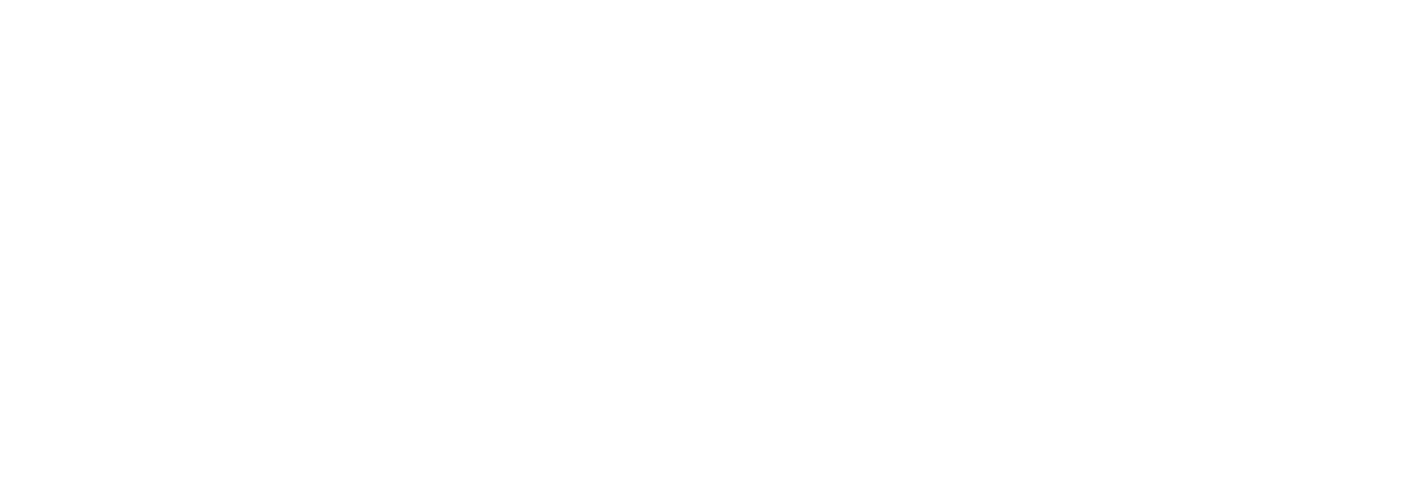
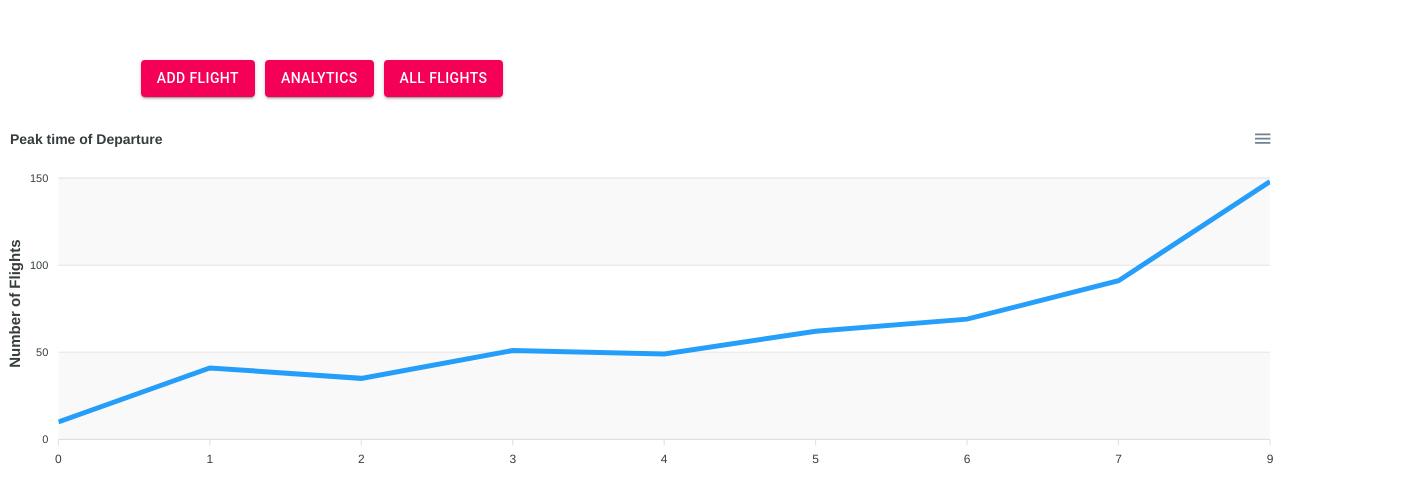
Before and after one commit to TanNguyen5659/172cmpe, a React (Create React App) app in the folder react-springboot-mysql-master/frontend/: page /analytic in a window 1280 px wide. Shown: the top 502 px of the page, 1421 px wide, since content can reach past the window. Built offline with nearby package versions, Linux system fonts and the light colour scheme.

Commit message:
add graoh page

```diff
--- a/react-springboot-mysql-master/frontend/package.json
+++ b/react-springboot-mysql-master/frontend/package.json
@@ -9,7 +9,9 @@
     "@testing-library/jest-dom": "^4.2.4",
     "@testing-library/react": "^9.4.0",
     "@testing-library/user-event": "^7.2.1",
+    "apexcharts": "^3.22.2",
     "react": "^16.12.0",
+    "react-apexcharts": "^1.3.7",
     "react-dom": "^16.12.0",
     "react-router-dom": "^5.1.2",
     "react-scripts": "3.3.0"
--- a/react-springboot-mysql-master/frontend/public/styles.css
+++ b/react-springboot-mysql-master/frontend/public/styles.css
@@ -2,3 +2,24 @@
   position: relative;
   top: 10px;
 }
+
+.buttonBar {
+  align-self: baseline;
+  position: relative;
+  left: 11%;
+}
+
+.makeSpace {
+  margin-left: 10px;
+}
+
+.inlineBlock {
+  display: inline-block;
+}
+.makespaceButtom {
+  margin-bottom: 30px;
+}
+
+.makespacetop {
+  margin-top: 60px;
+}
--- a/react-springboot-mysql-master/frontend/src/App.js
+++ b/react-springboot-mysql-master/frontend/src/App.js
@@ -2,16 +2,16 @@
 import AddFlight from "./Components/AddFlight";
 import { Route, BrowserRouter as Router } from "react-router-dom";
 import Table from "./Components/Table";
+import Analytic from "./Components/analytic";
 
 function App() {
-
-    return (
-      <Router>
-        <Route exact path="/" component={AddFlight} />
-        <Route exact path="/view" component={Table} />
-      </Router>
-    );
-
+  return (
+    <Router>
+      <Route exact path="/" component={Table} />
+      <Route path="/addFlight" component={AddFlight} />
+      <Route path="/analytic" component={Analytic} />
+    </Router>
+  );
 }
 
 export default App;
--- a/react-springboot-mysql-master/frontend/src/Components/AddFlight.js
+++ b/react-springboot-mysql-master/frontend/src/Components/AddFlight.js
@@ -10,29 +10,29 @@
 import { makeStyles } from "@material-ui/core/styles";
 import Container from "@material-ui/core/Container";
 
-const useStyles = makeStyles(theme => ({
+const useStyles = makeStyles((theme) => ({
   paper: {
     marginTop: theme.spacing(7),
     display: "flex",
     flexDirection: "column",
-    alignItems: "center"
+    alignItems: "center",
   },
   avatar: {
     margin: theme.spacing(1),
-    backgroundColor: theme.palette.secondary.main
+    backgroundColor: theme.palette.secondary.main,
   },
   form: {
     width: "100%", // Fix IE 11 issue.
-    marginTop: theme.spacing(3)
+    marginTop: theme.spacing(3),
   },
   submit: {
-    margin: theme.spacing(3, 0, 2)
+    margin: theme.spacing(3, 0, 2),
   },
   textField: {
     marginLeft: theme.spacing(1),
     marginRight: theme.spacing(1),
-    width: "100%"
-  }
+    width: "100%",
+  },
 }));
 
 export default function AddFlight() {
@@ -47,14 +47,18 @@
   const [arrivalTime, setArrivalTime] = React.useState("");
   const [status, setStatus] = React.useState("");
 
-  const handleAirlineChange = event => {setAirlineName(event.target.value);
-  console.log("check date: ",event.target.value)}
-  const handleFlightNumberChange = event => setFlightNumber(event.target.value);
-  const handleGateChange = event => setGate(event.target.value);
-  const handleDestinationChange = event => setDestination(event.target.value);
-  const handleDepartureTimeChange = event => setDepartureTime(event.target.value);
-  const handleArrivalTimeChange = event => setArrivalTime(event.target.value);
-  const handleStatusChange = event => setStatus(event.target.value);
+  const handleAirlineChange = (event) => {
+    setAirlineName(event.target.value);
+    console.log("check date: ", event.target.value);
+  };
+  const handleFlightNumberChange = (event) =>
+    setFlightNumber(event.target.value);
+  const handleGateChange = (event) => setGate(event.target.value);
+  const handleDestinationChange = (event) => setDestination(event.target.value);
+  const handleDepartureTimeChange = (event) =>
+    setDepartureTime(event.target.value);
+  const handleArrivalTimeChange = (event) => setArrivalTime(event.target.value);
+  const handleStatusChange = (event) => setStatus(event.target.value);
 
   const [message, setMessage] = React.useState("Nothing saved in the session");
 
@@ -65,20 +69,28 @@
       cache: "no-cache", // *default, no-cache, reload, force-cache, only-if-cached
       credentials: "same-origin", // include, *same-origin, omit
       headers: {
-        "Content-Type": "application/json"
+        "Content-Type": "application/json",
         // 'Content-Type': 'application/x-www-form-urlencoded',
       },
       redirect: "follow", // manual, *follow, error
       referrerPolicy: "no-referrer", // no-referrer, *client
-      body: JSON.stringify(toInput) // body data type must match "Content-Type" header
+      body: JSON.stringify(toInput), // body data type must match "Content-Type" header
     });
     let body = await response.json();
     console.log(body.id);
     setMessage(body.id ? "Data sucessfully updated" : "Data failed to update");
   }
 
-  const handleSubmit = variables => {
-    const toInput = { airline, flightNumber, gate, destination, departureTime, arrivalTime, status};
+  const handleSubmit = (variables) => {
+    const toInput = {
+      airline,
+      flightNumber,
+      gate,
+      destination,
+      departureTime,
+      arrivalTime,
+      status,
+    };
     sampleFunc(toInput);
     setAirlineName("");
     setFlightNumber("");
@@ -214,7 +226,7 @@
 
           <Grid container justify="center">
             <Grid item>
-              <Link to="/view">View Flight Data</Link>
+              <Link to="/">View Flight Data</Link>
             </Grid>
           </Grid>
         </form>
--- a/react-springboot-mysql-master/frontend/src/Components/Table.js
+++ b/react-springboot-mysql-master/frontend/src/Components/Table.js
@@ -8,13 +8,14 @@
 import TableRow from "@material-ui/core/TableRow";
 import Paper from "@material-ui/core/Paper";
 import Avatar from "@material-ui/core/Avatar";
-import { Link } from "react-router-dom";
+// import { Link } from "react-router-dom";
 import Typography from "@material-ui/core/Typography";
 import CircularProgress from "@material-ui/core/CircularProgress";
 // import Grid from "@material-ui/core/Grid";
 import TextField from "@material-ui/core/TextField";
 import Button from "@material-ui/core/Button";
 import FlightIcon from "@material-ui/icons/Flight";
+import { useHistory } from "react-router-dom";
 
 const useStyles = makeStyles((theme) => ({
   table: {
@@ -66,6 +67,9 @@
     data3: "",
   });
   let isLoading = true;
+  let history = useHistory();
+  const goAdd = () => history.push("/addFlight");
+  const goAnalytic = () => history.push("/analytic");
 
   async function sampleFunc() {
     let response = await fetch("/api/flight");
@@ -185,14 +189,42 @@
   }
 
   if (displayData.length > 0) isLoading = false;
+  let today = new Date().toLocaleDateString();
 
   return (
     <div className={classes.paper}>
+      <div className="buttonBar">
+        <div className="inlineBlock">
+          <Button
+            variant="contained"
+            color="secondary"
+            className=""
+            onClick={goAdd}
+          >
+            Add Flight
+          </Button>
+        </div>
+        <div className="inlineBlock makeSpace">
+          <Button
+            variant="contained"
+            color="secondary"
+            className=""
+            onClick={goAnalytic}
+          >
+            Analytics
+          </Button>
+        </div>
+      </div>
+
+      {/* <Link className={classes.link} to="/addFlight">
+        {" "}
+        <Typography align="right"> Modify Data</Typography>{" "}
+      </Link> */}
       <Avatar className={classes.avatar}>
         <FlightIcon />
       </Avatar>
       <Typography component="h1" variant="h5">
-        SFO Flight Schedule on November 30, 2020
+        SFO Flight Schedule on {today}
       </Typography>
 
       <form className={classes.root} noValidate autoComplete="off">
@@ -266,10 +298,6 @@
           </Table>
         </TableContainer>
       )}
-      <Link className={classes.link} to="/">
-        {" "}
-        <Typography align="left">&#x2190; Search</Typography>{" "}
-      </Link>
     </div>
   );
 }
--- /dev/null
+++ b/react-springboot-mysql-master/frontend/src/Components/analytic.js
@@ -0,0 +1,133 @@
+import React from "react";
+// import Chart from 'react-apexcharts'
+import ReactApexChart from "react-apexcharts";
+import Button from "@material-ui/core/Button";
+import { useHistory } from "react-router-dom";
+
+export default function Analytic() {
+  let history = useHistory();
+  const goAdd = () => history.push("/addFlight");
+  const goAnalytic = () => history.push("/analytic");
+  const goData = () => history.push("/");
+  const series = [
+    {
+      name: "Numbers of Flights",
+      data: [10, 41, 35, 51, 49, 62, 69, 91, 148],
+    },
+  ];
+
+  const options = {
+    chart: {
+      height: 350,
+      type: "line",
+      zoom: {
+        enabled: false,
+      },
+    },
+    dataLabels: {
+      enabled: false,
+    },
+    stroke: {
+      curve: "straight",
+    },
+    title: {
+      text: "Peak time of Departure",
+      align: "left",
+    },
+    grid: {
+      row: {
+        colors: ["#f3f3f3", "transparent"], // takes an array which will be repeated on columns
+        opacity: 0.5,
+      },
+    },
+    yaxis: [
+      {
+        title: {
+          text: "Number of Flights",
+          rotate: -90,
+          offsetX: 0,
+          offsetY: 0,
+          style: {
+            color: undefined,
+            fontSize: "15px",
+            fontFamily: "Helvetica, Arial, sans-serif",
+            fontWeight: 600,
+            cssClass: "apexcharts-yaxis-title",
+          },
+        },
+      },
+    ],
+    xaxis: {
+      categories: [
+        "0",
+        "1",
+        "2",
+        "3",
+        "4",
+        "5",
+        "6",
+        "7",
+        "9",
+        "10",
+        "11",
+        "12",
+        "13",
+        "14",
+        "15",
+        "16",
+        "17",
+        "18",
+        "19",
+        "20",
+        "21",
+        "22",
+        "23",
+      ],
+    },
+  };
+
+  return (
+    <div>
+      <div className="buttonBar makespaceButtom makespacetop">
+        <div className="inlineBlock">
+          <Button
+            variant="contained"
+            color="secondary"
+            className=""
+            onClick={goAdd}
+          >
+            Add Flight
+          </Button>
+        </div>
+        <div className="inlineBlock makeSpace">
+          <Button
+            variant="contained"
+            color="secondary"
+            className=""
+            onClick={goAnalytic}
+          >
+            Analytics
+          </Button>
+        </div>
+        <div className="inlineBlock makeSpace">
+          <Button
+            variant="contained"
+            color="secondary"
+            className=""
+            onClick={goData}
+          >
+            All Flights
+          </Button>
+        </div>
+      </div>
+      <ReactApexChart
+        options={options}
+        series={series}
+        type="line"
+        height={350}
+      />
+    </div>
+  );
+}
+
+// export default Analytic;
--- /dev/null
+++ b/react-springboot-mysql-master/frontend/src/Components/makeContext.jsx
@@ -0,0 +1,5 @@
+import { createContext } from "react";
+
+const someContexts = createContext();
+
+export default someContexts;
```
Also changed, not shown: 1 other file (tests, documents, lock files or other folders).
